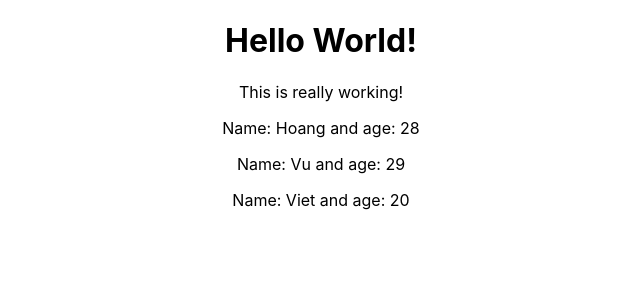
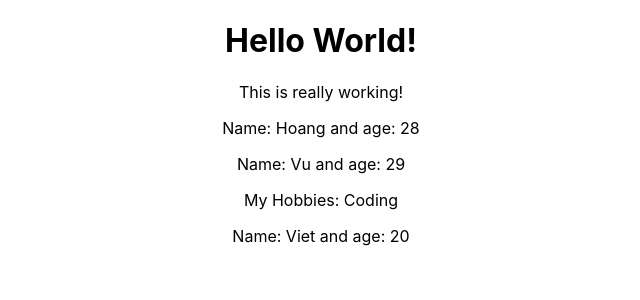
Before and after one commit to hoagVu/reactjs-calculator, a React (Create React App) app: page / in a window 1280 px wide. Shown: the top 300 px of the page, without its empty margins (319-959 px from the left). Built offline with nearby package versions, Linux system fonts and the light colour scheme.

Commit message:
adding and using children property

```diff
--- a/src/App.js
+++ b/src/App.js
@@ -7,7 +7,9 @@ function App() {
       <h1> Hello World!</h1>
       <p>This is really working!</p>
       <Person name="Hoang" age="28"></Person>
-      <Person name="Vu" age="29"></Person>
+      <Person name="Vu" age="29">
+        My Hobbies: Coding
+      </Person>
       <Person name="Viet" age="20"></Person>
     </div>
   );
--- a/src/components/Person/Person.js
+++ b/src/components/Person/Person.js
@@ -1,9 +1,12 @@
 import React from 'react';
 const person = (props) => {
   return (
-    <p>
-      Name: {props.name} and age: {props.age}
-    </p>
+    <div>
+      <p>
+        Name: {props.name} and age: {props.age}
+      </p>
+      <p>{props.children}</p>
+    </div>
   );
 };
 export default person;
```
